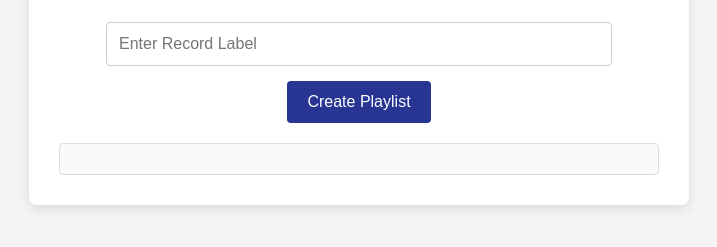
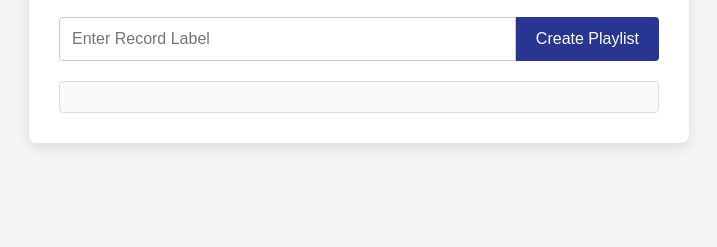
Before and after one commit to glittercowboy/spotify-playlist-creator, a website: page public/index.html in a window 1280 px wide. Shown: the part 143-390 px from the top of the page, without its empty margins (281-998 px from the left). Drawn offline with nearby package versions, Linux system fonts and the light colour scheme; no server answers.

```diff
--- a/public/index.html
+++ b/public/index.html
@@ -27,16 +27,14 @@
     }
     form {
       display: flex;
-      flex-direction: column;
-      align-items: center;
+      justify-content: center;
       margin-bottom: 20px;
     }
     input[type="text"] {
-      width: 80%;
+      flex: 1;
       padding: 12px;
-      margin: 5px 0;
       border: 1px solid #ccc;
-      border-radius: 4px;
+      border-radius: 4px 0 0 4px;
       font-size: 16px;
     }
     button {
@@ -45,10 +43,9 @@
       background-color: #283593;
       color: #fff;
       font-size: 16px;
-      border-radius: 4px;
+      border-radius: 0 4px 4px 0;
       cursor: pointer;
       transition: background-color 0.3s;
-      margin-top: 10px;
     }
     button:hover {
       background-color: #1a237e;
@@ -94,12 +91,12 @@
 
     // Listen for progress events from the server
     socket.on('progress', function(data) {
-      // Prepend the new status message so the most recent is at the top
-      statusDiv.innerHTML = `<p>${data.message}</p>` + statusDiv.innerHTML;
+      // Append the status message
+      statusDiv.innerHTML += `<p>${data.message}</p>`;
 
-      // If a playlist URL is provided, display it at the top
+      // If a playlist URL is provided, display it
       if (data.playlist) {
-        statusDiv.innerHTML = `<p>Playlist created! <a href="${data.playlist}" target="_blank">View Playlist</a></p>` + statusDiv.innerHTML;
+        statusDiv.innerHTML += `<p>Playlist created! <a href="${data.playlist}" target="_blank">View Playlist</a></p>`;
       }
     });
   </script>
```
Also changed, not shown: README.md, screenshot.png (added).
